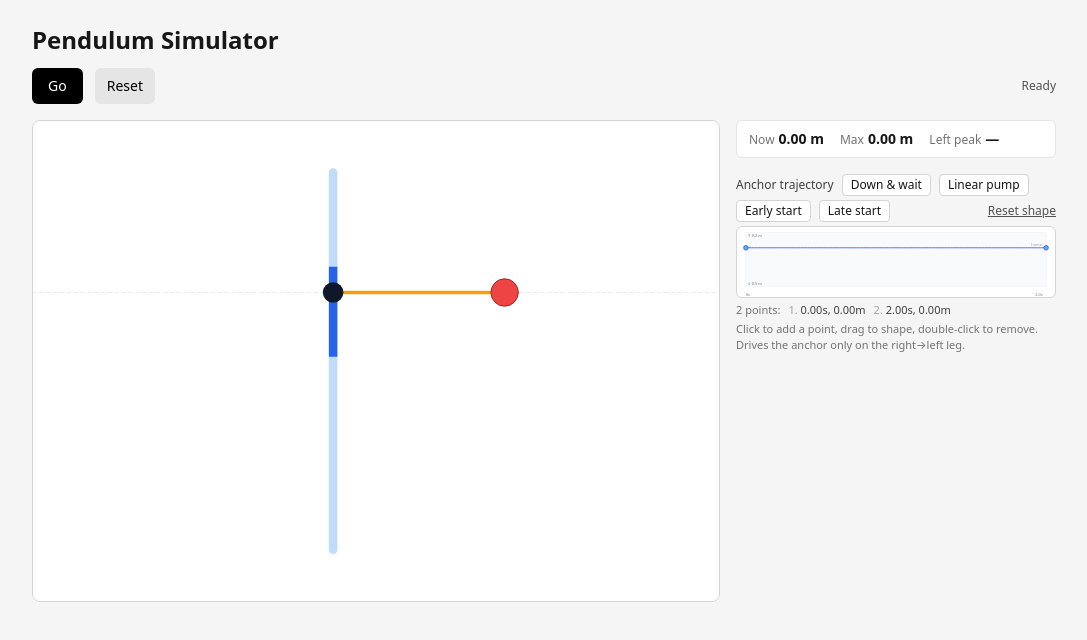
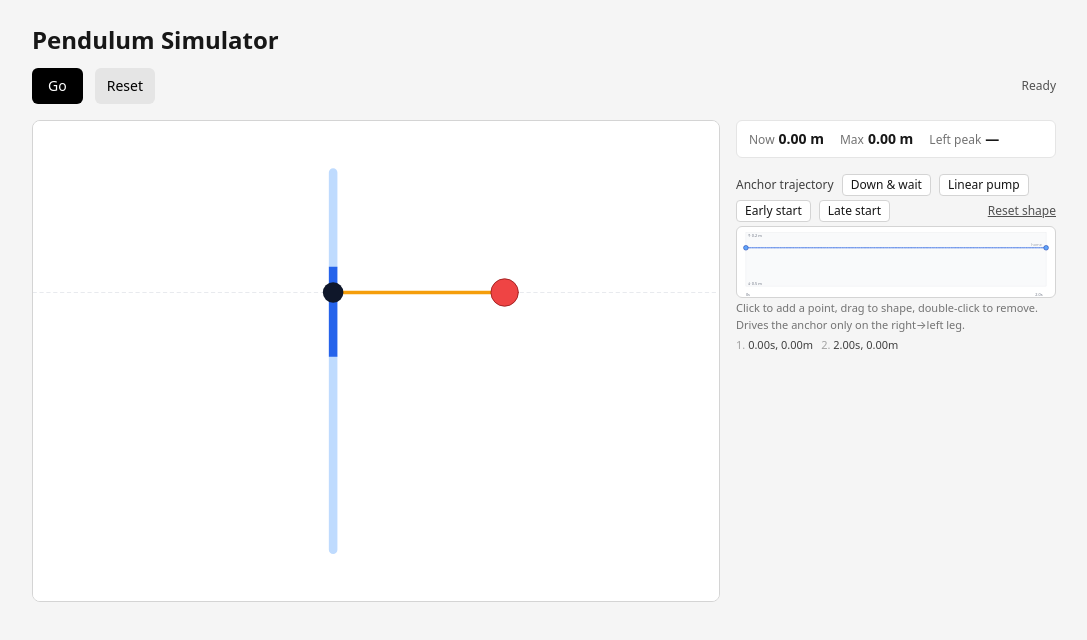
Before and after one commit to dalv/pendulum-simulation, a Next.js app: page / in a window 1280 px wide. Shown: the top 640 px of the page, without its empty margins (96-1183 px from the left). Built offline with nearby package versions, Linux system fonts and the light colour scheme.

Commit message:
slight adjustment to point info text

```diff
--- a/app/PendulumSimulator.tsx
+++ b/app/PendulumSimulator.tsx
@@ -955,10 +955,10 @@ function AnchorTimeline({
           );
         })}
       </svg>
+      <div className="text-[11px] text-neutral-500 mt-0.5">
+        Click to add a point, drag to shape, double-click to remove. Drives the anchor only on the right→left leg.
+      </div>
       <div className="text-[11px] text-neutral-700 mt-1 flex flex-wrap items-center gap-x-2 gap-y-0.5 tabular-nums">
-        <span className="text-neutral-500">
-          {traj.length} point{traj.length === 1 ? "" : "s"}:
-        </span>
         {traj.map((p, i) => {
           const timeS = p.t * TRAJECTORY_DURATION_S;
           // Internal offset is +px = anchor down. The user's notation (matching
@@ -974,9 +974,6 @@ function AnchorTimeline({
           );
         })}
       </div>
-      <div className="text-[11px] text-neutral-500 mt-0.5">
-        Click to add a point, drag to shape, double-click to remove. Drives the anchor only on the right→left leg.
-      </div>
     </div>
   );
 }
```
